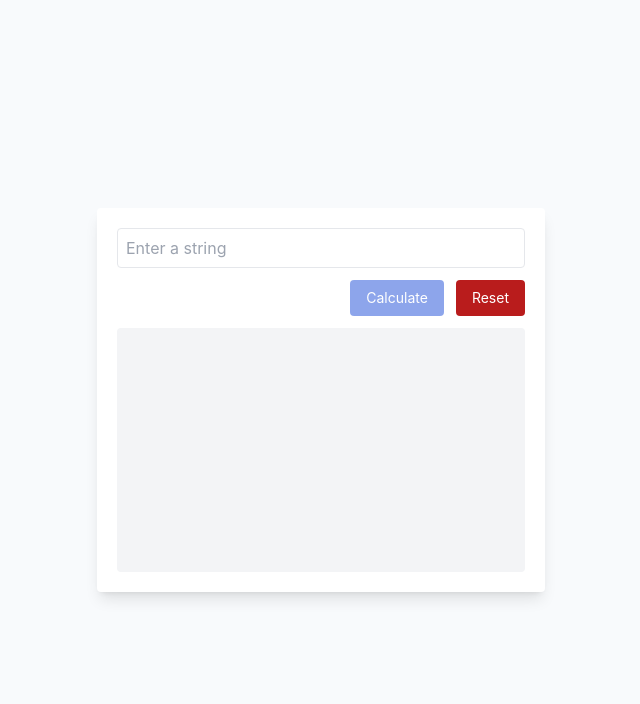
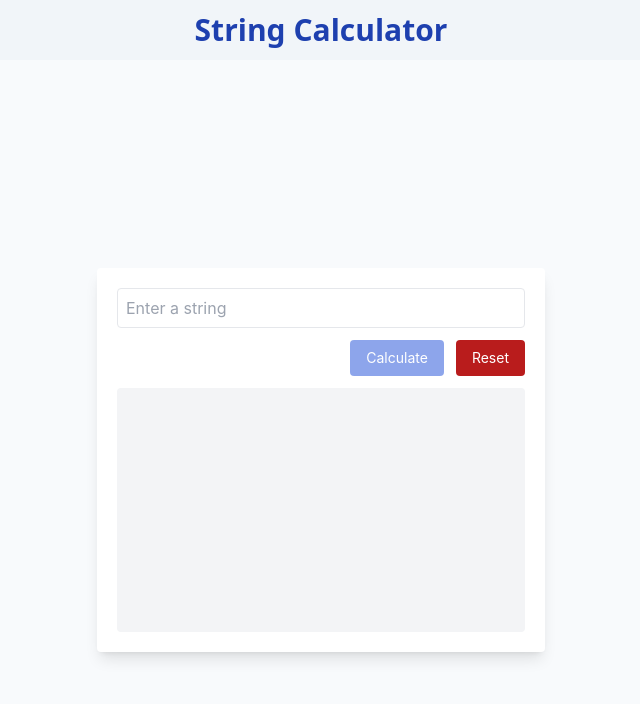
Before and after one commit to cvasakthi/string-calculator, a React (Create React App) app: page / in a window 1280 px wide. Shown: the top 704 px of the page, without its empty margins (319-959 px from the left). Built offline with nearby package versions, Linux system fonts and the light colour scheme; the HTML template or start-up script is replaced by a standard one.

Commit message:
header added

```diff
--- a/src/App.tsx
+++ b/src/App.tsx
@@ -3,6 +3,11 @@ import { StringCalculator } from "./component/StringCalculator";
 function App() {
   return (
     <div className=" h-screen w-screen bg-slate-50">
+      <header className="h-fit w-full bg-slate-100 p-3 grid place-items-center">
+        <h5 className="text-3xl font-semibold text-blue-800 font-sans">
+          String Calculator
+        </h5>
+      </header>
       <div className="container h-full mx-auto grid place-items-center">
         <StringCalculator />
       </div>
```
